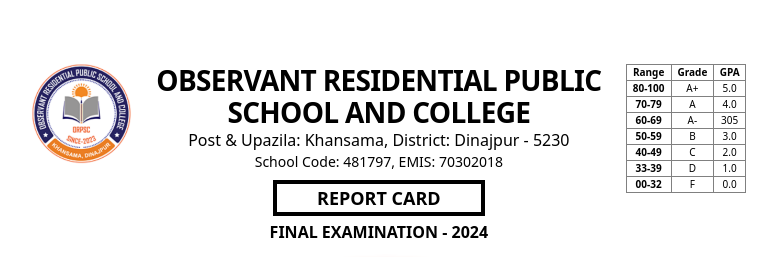
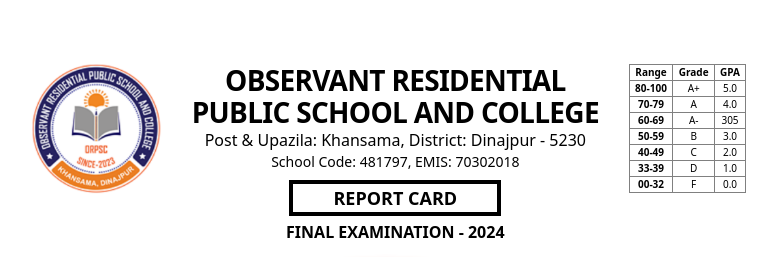
Before and after one commit to bahdon609/observent-table-, a plain HTML site: page index.html in a window 1280 px wide. Shown: the top 257 px of the page, without its empty margins (251-1028 px from the left). Drawn offline with nearby package versions, Linux system fonts and the light colour scheme; grey boxes are pictures that could not be loaded.

Commit message:
fix logo  problem ingshallah

```diff
--- a/index.html
+++ b/index.html
@@ -14,9 +14,9 @@
         <div class=" text-black table-primary-bg shadow-xl  py-5   px-10 min-h-[1000px] w-[794px] relative">
             <img src="image/observent.png" class="absolute inset-0 w-[70%] mx-auto h-full object-contain opacity-10 pointer-events-none " alt="Watermark" />
 
-            <div class="flex  mb-4 gap-x-5 mt-5">
+            <div class="flex  mb-4 gap-x-3 mt-5">
                 <div class="flex justify-center  mb-2">
-                    <div class="w-[100px] h-[100px]  rounded-full flex items-center justify-center">
+                    <div class="w-[130px] h-[130px]  rounded-full flex items-center justify-center">
                         <img src="image/observent.png" class="text-xs text-gray-500" alt="img not found" />
                     </div>
                 </div>
```
